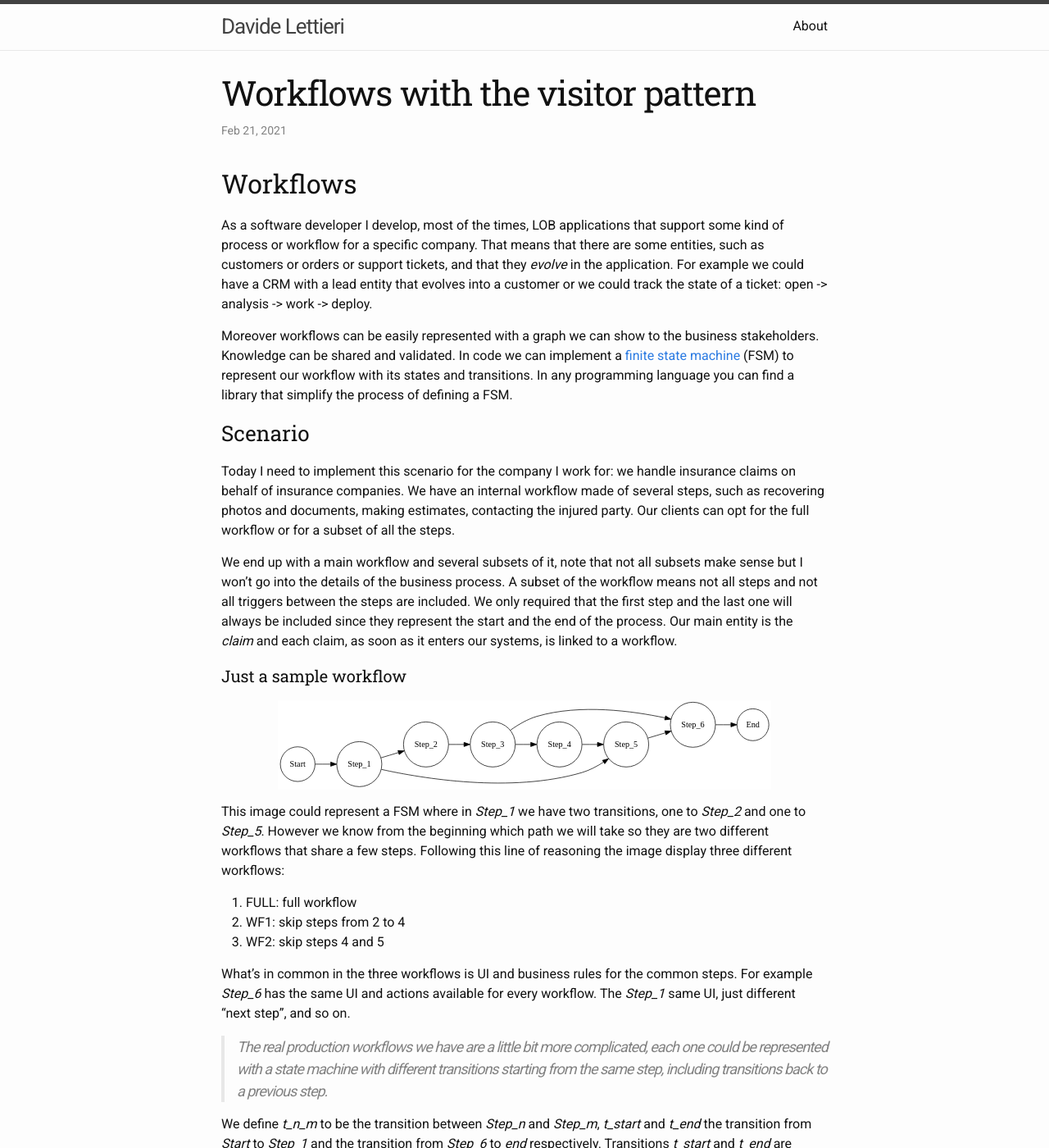
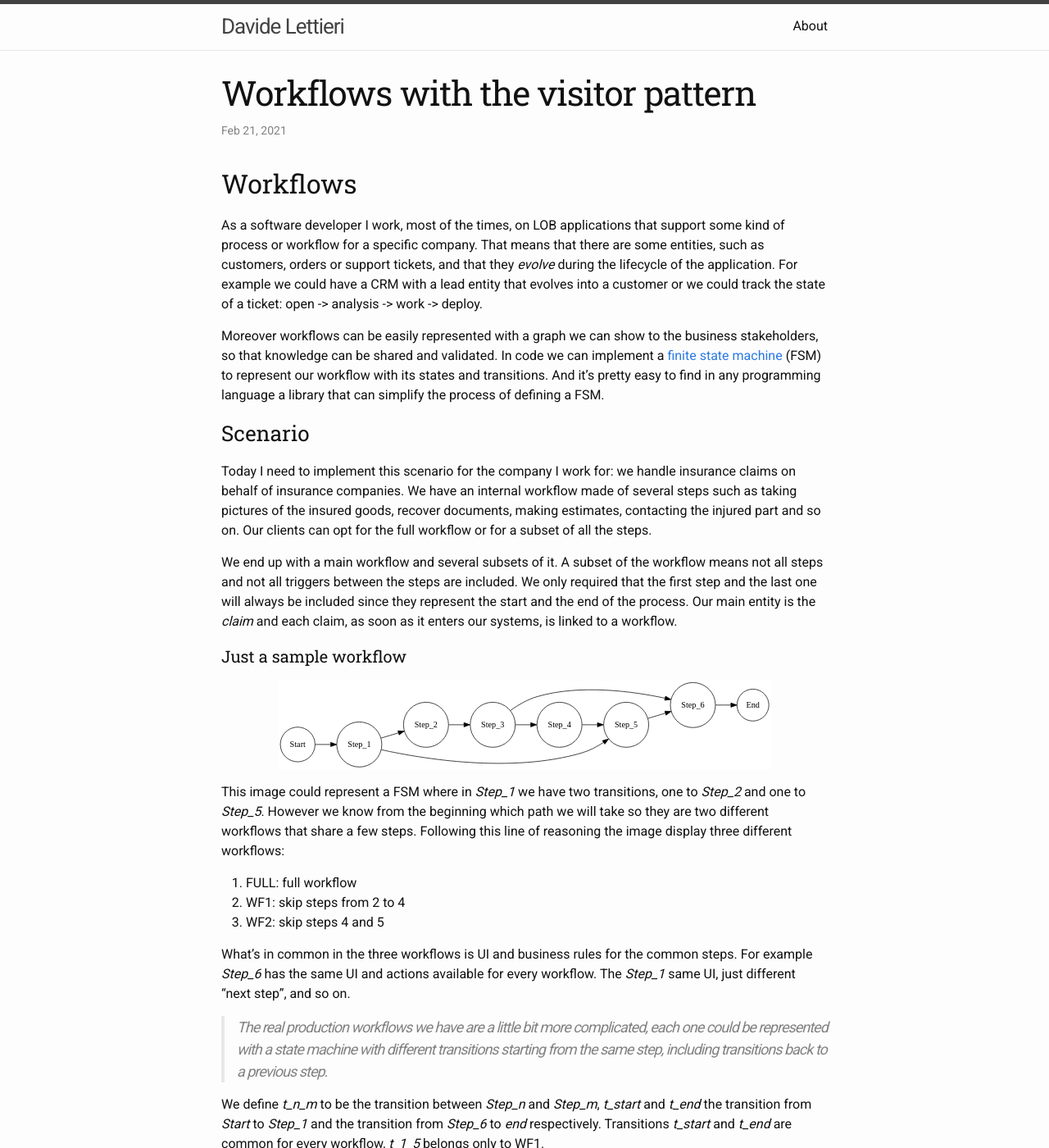
Before and after one commit to davidelettieri/davidelettieri.it, a Jekyll site: the page built from _posts/2021-02-21-Workflows-with-visitor-pattern.md, in a window 1280 px wide and 1400 px high. Shown: the whole window at 82% size. Built offline with Jekyll 4.4.1, drawn with Linux system fonts in a browser that asks for light colours; some of the changed text lies outside the part shown.

Commit message:
Update 2021-02-21-Workflows-with-visitor-pattern.md

````diff
--- a/_posts/2021-02-21-Workflows-with-visitor-pattern.md
+++ b/_posts/2021-02-21-Workflows-with-visitor-pattern.md
@@ -8,15 +8,15 @@
 
 ## Workflows
 
-As a software developer I develop, most of the times, LOB applications that support some kind of process or workflow for a specific company. That means that there are some entities, such as customers or orders or support tickets, and that they _evolve_ in the application. For example we could have a CRM with a lead entity that evolves into a customer or we could track the state of a ticket: open -> analysis -> work -> deploy.
+As a software developer I work, most of the times, on LOB applications that support some kind of process or workflow for a specific company. That means that there are some entities, such as customers, orders or support tickets, and that they _evolve_ during the lifecycle of the application. For example we could have a CRM with a lead entity that evolves into a customer or we could track the state of a ticket: open -> analysis -> work -> deploy.
 
-Moreover workflows can be easily represented with a graph we can show to the business stakeholders. Knowledge can be shared and validated. In code we can implement a [finite state machine](https://en.wikipedia.org/wiki/Finite-state_machine) (FSM) to represent our workflow with its states and transitions. In any programming language you can find a library that simplify the process of defining a FSM.
+Moreover workflows can be easily represented with a graph we can show to the business stakeholders, so that knowledge can be shared and validated. In code we can implement a [finite state machine](https://en.wikipedia.org/wiki/Finite-state_machine) (FSM) to represent our workflow with its states and transitions. And it's pretty easy to find in any programming language a library that can simplify the process of defining a FSM.
 
 ### Scenario
 
-Today I need to implement this scenario for the company I work for: we handle insurance claims on behalf of insurance companies. We have an internal workflow made of several steps, such as recovering photos and documents, making estimates, contacting the injured party. Our clients can opt for the full workflow or for a subset of all the steps.
+Today I need to implement this scenario for the company I work for: we handle insurance claims on behalf of insurance companies. We have an internal workflow made of several steps such as taking pictures of the insured goods, recover documents, making estimates, contacting the injured part and so on. Our clients can opt for the full workflow or for a subset of all the steps.
 
-We end up with a main workflow and several subsets of it, note that not all subsets make sense but I won't go into the details of the business process. A subset of the workflow means not all steps and not all triggers between the steps are included. We only required that the first step and the last one will always be included since they represent the start and the end of the process. Our main entity is the *claim* and each claim, as soon as it enters our systems, is linked to a workflow.
+We end up with a main workflow and several subsets of it. A subset of the workflow means not all steps and not all triggers between the steps are included. We only required that the first step and the last one will always be included since they represent the start and the end of the process. Our main entity is the *claim* and each claim, as soon as it enters our systems, is linked to a workflow.
 
 
 #### Just a sample workflow
@@ -40,9 +40,9 @@
 For our workflow implementation we want to:
 
 1. Support simple change of state, there could be a validation before changing state.
-2. Support complex change of state. Our workflow is changing state and something should happen i.e. send an email, call some external APIs.
+2. Support complex change of state. Our workflow is changing state and something should happen i.e. send an email, call some external APIs, or any other kind of side effects.
 3. Support workflow specific change of state. Our object is changing state and something should happen that is workflow specific
-4. Support change of state actions that depends on the informations we have in the entities connected to the specific workflow. For example send an email only if we have an email.
+4. Support context dependant side effects. We need change of state actions that depends on the informations we have in the entities connected to the specific workflow. For example send an email only if we have an email.
 5. Have a simple API for the frontend
 6. Avoid spaghetti code solution
 
@@ -268,9 +268,9 @@
 ```
 
 ### What's missing?
-A lot of stuff! First of all, we didn't talk about the current step of the `Claim`. We could need a proper class as in the `Transition` case or just an enum if we don't need any step specific behavior. Our transition types don't actually contains code, we could need DI to actually performs something e.g. passing a db connection or a logger. This would complicate our `TransitionResolver` class. We need to keep in sync the transitions with the corresponding enum, maybe something automated could be a good idea, depending on how frequently we need new transition and who is going to work on it. A new hire could miss the point of having some kind of duplication or simply she could not know.
+A lot of stuff! First of all, we didn't define our FSM in any of our workflows. Which transitions are allowed? Then we didn't talk about the current step of the `Claim`. We could need a proper class as in the `Transition` case or just an enum if we don't need any step specific behavior. Our transition types don't actually contains code, we could need DI to actually performs something e.g. passing a db connection or a logger. This would complicate our `TransitionResolver` class. We need to keep in sync the transitions with the corresponding enum, maybe something automated could be a good idea, depending on how frequently we need new transition and who is going to work on it. A new hire could miss the point of having some kind of duplication or simply she could not know.
 
-I think that is a pretty good solution, not over-engineered and simple to modify and extend. We a nice base implementation in `Transition` we could also remove the abstract keyword and using just that type for simple transition that do not need specific code. E.g.
+I think that is a pretty good solution, not over-engineered and simple to modify and extend. If we have a nice base implementation in `Transition` we could also remove the abstract keyword and using just that type for simple transition that do not need specific code. E.g.
 
 ```csharp
 public class TransitionResolver
@@ -292,3 +292,5 @@
 ```
 
 The code is [here](https://gist.github.com/davidelettieri/ac7025e62bbf0f417e00b002da3f90a9), let me know what you think!
+
+Last but not least I would like to thank [Marcello](https://www.linkedin.com/in/marcello-santambrogio/) for working with me on the first implementation of the workflow system and for kindly reviewing this post.
````
